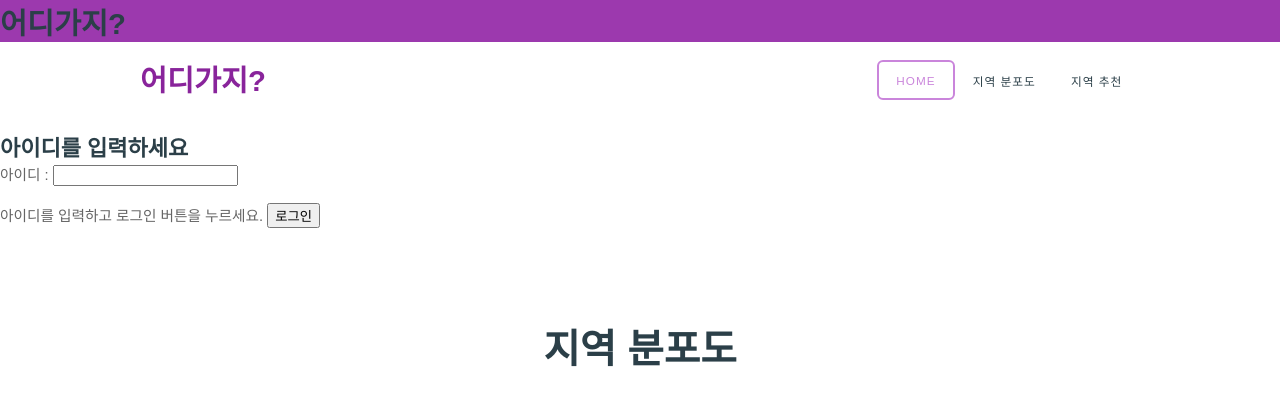
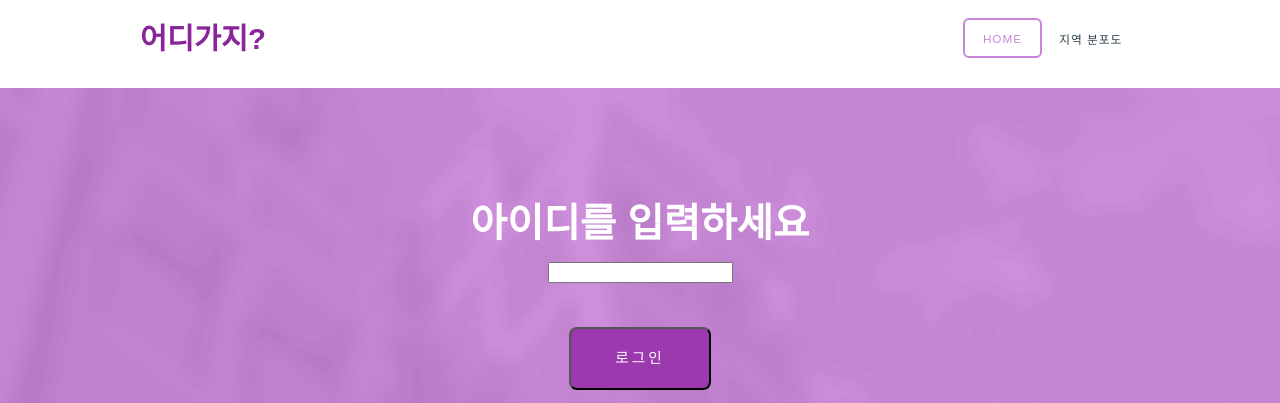
Before and after one commit to LaurentLaury/jaljaljal, a Flask app: page / in a window 1280 px wide. Shown: the top 403 px of the page. Run offline with Flask 2, Linux system fonts and the light colour scheme; parts of the project's set-up code (start-up, migrations or seed data) failed here and were passed over; some libraries are stand-ins or nearby versions.

Commit message:
홈화면 css 완료

```diff
--- a/templates/jjj/home.html
+++ b/templates/jjj/home.html
@@ -1,16 +1,20 @@
-<!DOCTYPE html>
-<html lang="en">
+<!DOCTYPE html PUBLIC "-//W3C//DTD XHTML 1.0 Strict//EN" "http://www.w3.org/TR/xhtml1/DTD/xhtml1-strict.dtd">
+
+<html xmlns="http://www.w3.org/1999/xhtml">
 <head>
-    <meta charset="UTF-8">
+    <meta http-equiv="Content-Type" content="text/html; charset=utf-8" />
     <title>Home</title>
+	<meta name="keywords" content="" />
+	<meta name="description" content="" />
+	<link href="http://fonts.googleapis.com/css?family=Varela" rel="stylesheet" />
     <link href="static/default.css" rel="stylesheet", type="text/css" media="all">
     <link href="static/fonts.css" rel="stylesheet", type="text/css" media="all">
+	<link rel="stylesheet" href="https://use.fontawesome.com/releases/v5.5.0/css/all.css">
     <script src="https://ajax.googleapis.com/ajax/libs/jquery/3.3.1/jquery.min.js"></script>
     <script src="https://cdnjs.cloudflare.com/ajax/libs/Counter-Up/1.0.0/jquery.counterup.js"></script>
     <script src="https://cdnjs.cloudflare.com/ajax/libs/waypoints/4.0.1/jquery.waypoints.js"></script>
 </head>
 <body>
-<h1>어디가지?</a></h1>
 
 <div id="wrapper">
 	<div id="header" class="container">
@@ -20,24 +24,33 @@
 		<div id="menu">
 			<ul>
 				<li class="current_page_item"><a href="/" accesskey="1" title="">Home</a></li>
-				<li><a href="home.html #extra" accesskey="2" title="">지역 분포도</a></li>
-				<li><a href="recommend_result.html #featured" accesskey="3" title="">지역 추천</a></li>
+				<li><a href="#extra" accesskey="2" title="">지역 분포도</a></li>
+
 
 			</ul>
 		</div>
 	</div>
-	<h2>아이디를 입력하세요</h2>
-        <form method="post" action="/post">
-           <p> 아이디 : <input type = "text" id="input" name = "input"> </p>
-         <p> 아이디를 입력하고 로그인 버튼을 누르세요.
-             <input type="submit" value="로그인" onclick="alert('로그인 완료!')"/> </p>
-        </form>
+	<div id="banner">
+		<div class="container">
+			<div class="title">
+				<h2 align="center">아이디를 입력하세요</h2>
+			</div>
+			<ul class="actions">
+					<form method="post" class="input" action="/post" >
+					   <input type = "text" id="input" name = "input" class="input"><br/>
+						<li>
+						<input type="submit" class="button" value="로그인" onclick="alert('로그인 완료!')"/> </p>
+						</li>
+					</form>
+			</ul>
+		</div>
+	</div>
 
 
 	<div id="extra" class="container">
 		<div id="folium" class="title">
 			<h2>지역 분포도</h2><br><br>
-			<img src="C:\Users\COM\Desktop\templated-effeminate\images\folium.png" alt="" class="static"><br><br>
+			<img src="static\images\folium.png" alt="" class="static"><br><br>
 		</div>
     </div>
 
@@ -81,6 +94,6 @@
 $(".num").counterUp({delay:10,time:1000});
 </script>
 
-아이디 있으면 1 없으면 0 : {{data}}
+잘잘잘조의 프로젝트 입니다.
 </body>
 </html>
```
